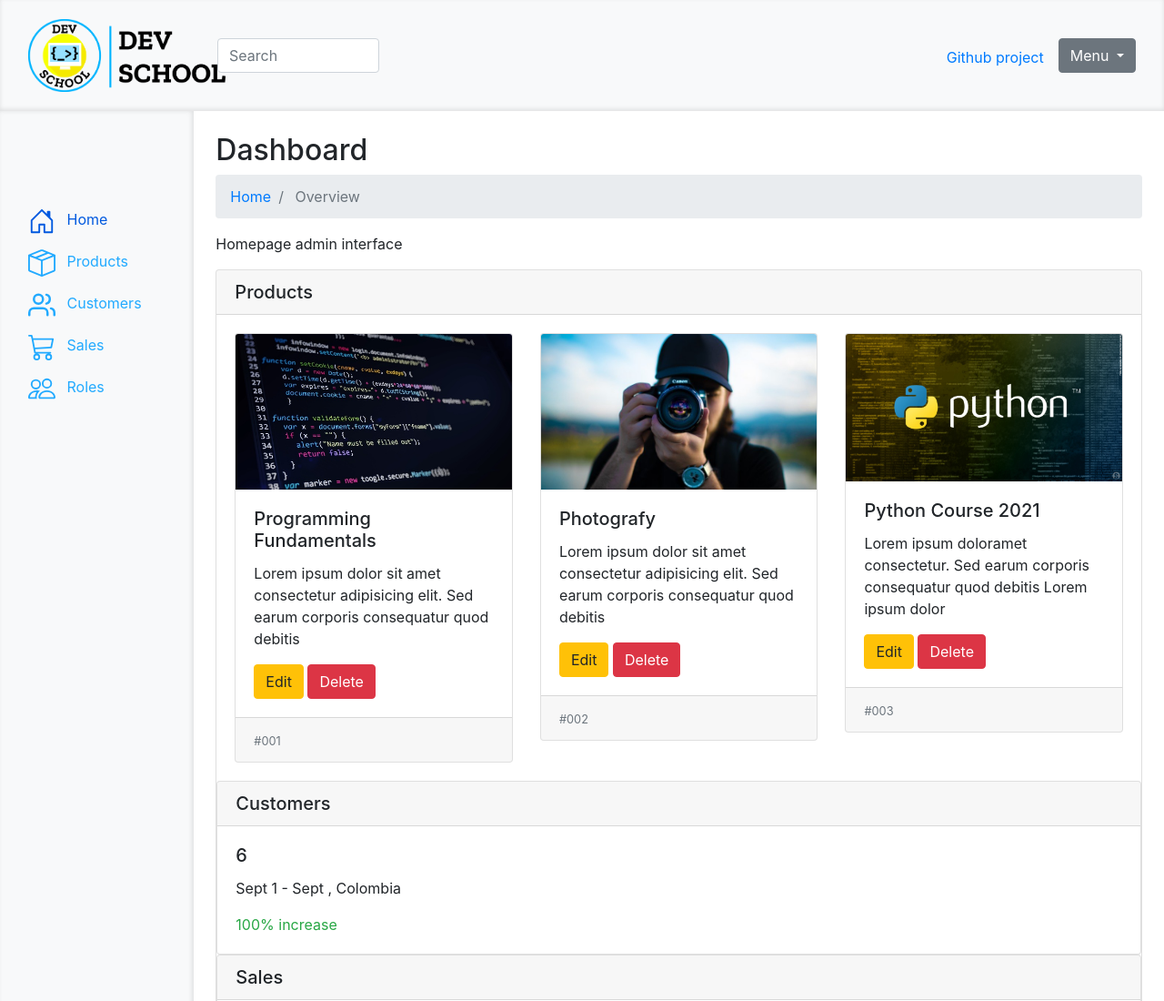
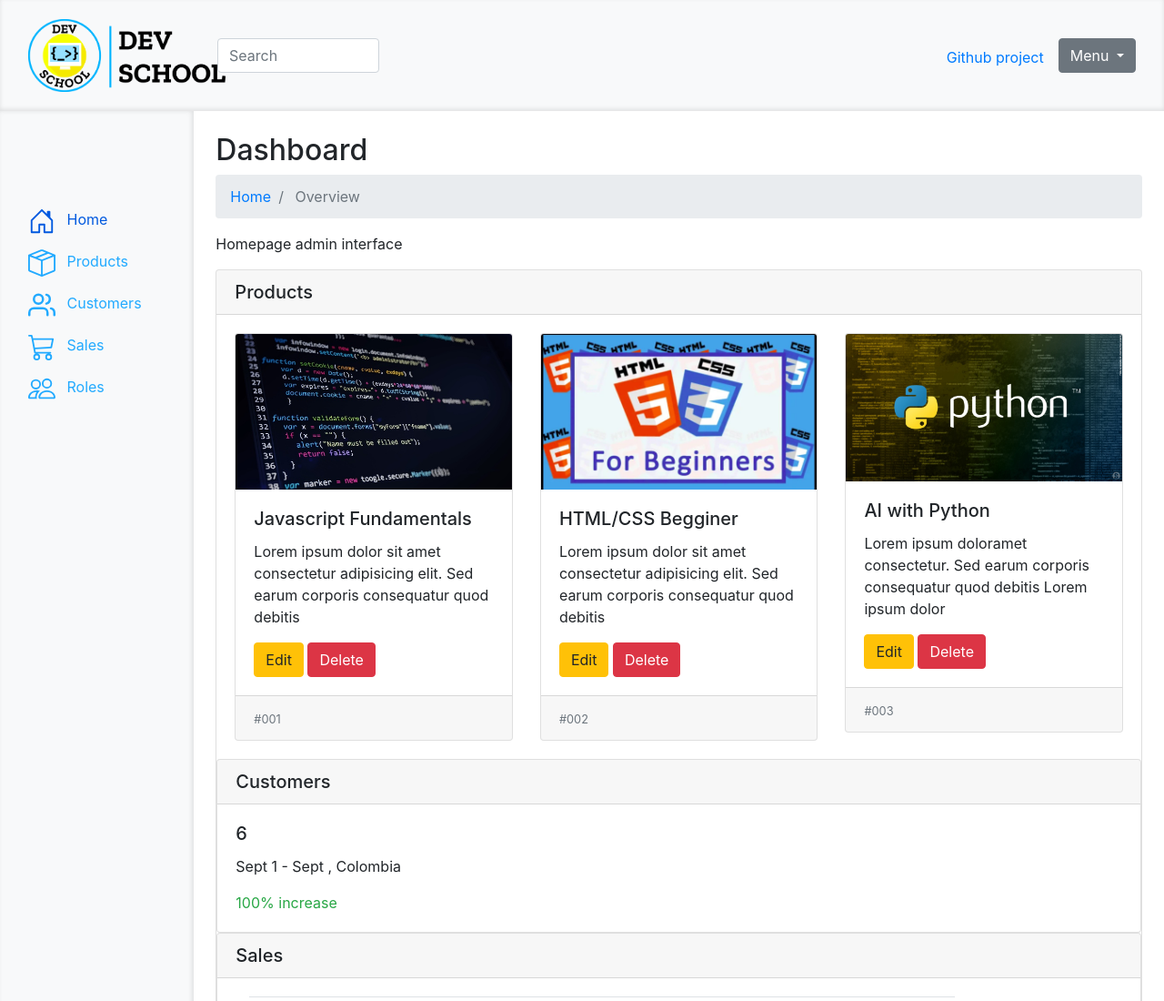
Before and after one commit to johanramirez91/MisionDevs, a plain HTML site: page index.html in a window 1280 px wide. Shown: the top 1100 px of the page at 91% size. Drawn offline with nearby package versions, Linux system fonts and the light colour scheme.

Commit message:
Img changed

```diff
--- a/index.html
+++ b/index.html
@@ -145,7 +145,7 @@
                 <div class="card">
                   <img src="assets/img/cod1.jpg" class="card-img-top" alt="...">
                   <div class="card-body">
-                    <h5 class="card-title">Programming Fundamentals</h5>
+                    <h5 class="card-title">Javascript Fundamentals</h5>
                     <p class="card-text">Lorem ipsum dolor sit amet consectetur adipisicing elit. Sed earum corporis consequatur quod debitis </p>
                     <a href="#" class="btn btn-warning">Edit</a>
                     <a href="#" class="btn btn-danger">Delete</a>
@@ -157,9 +157,9 @@
               </div>
               <div class="col">
                 <div class="card">
-                  <img src="assets/img/fotografia.jpg" class="card-img-top" alt="...">
+                  <img src="assets/img/html.jpg" class="card-img-top" alt="...">
                   <div class="card-body">
-                    <h5 class="card-title">Photografy</h5>
+                    <h5 class="card-title">HTML/CSS Begginer</h5>
                     <p class="card-text">Lorem ipsum dolor sit amet consectetur adipisicing elit. Sed earum corporis consequatur quod debitis </p>
                     <a href="#" class="btn btn-warning">Edit</a>
                     <a href="#" class="btn btn-danger">Delete</a>
@@ -173,7 +173,7 @@
                 <div class="card">
                   <img src="assets/img/python_course.jpeg" class="card-img-top" alt="...">
                   <div class="card-body">
-                    <h5 class="card-title">Python Course 2021</h5>
+                    <h5 class="card-title">AI with Python</h5>
                     <p id="desc_course" class="card-text">Lorem ipsum doloramet consectetur. Sed earum corporis consequatur quod debitis Lorem ipsum dolor </p>
                     <a href="#" class="btn btn-warning">Edit</a>
                     <a href="#" class="btn btn-danger">Delete</a>
```
Also changed, not shown: assets/img/html.jpg (added).
